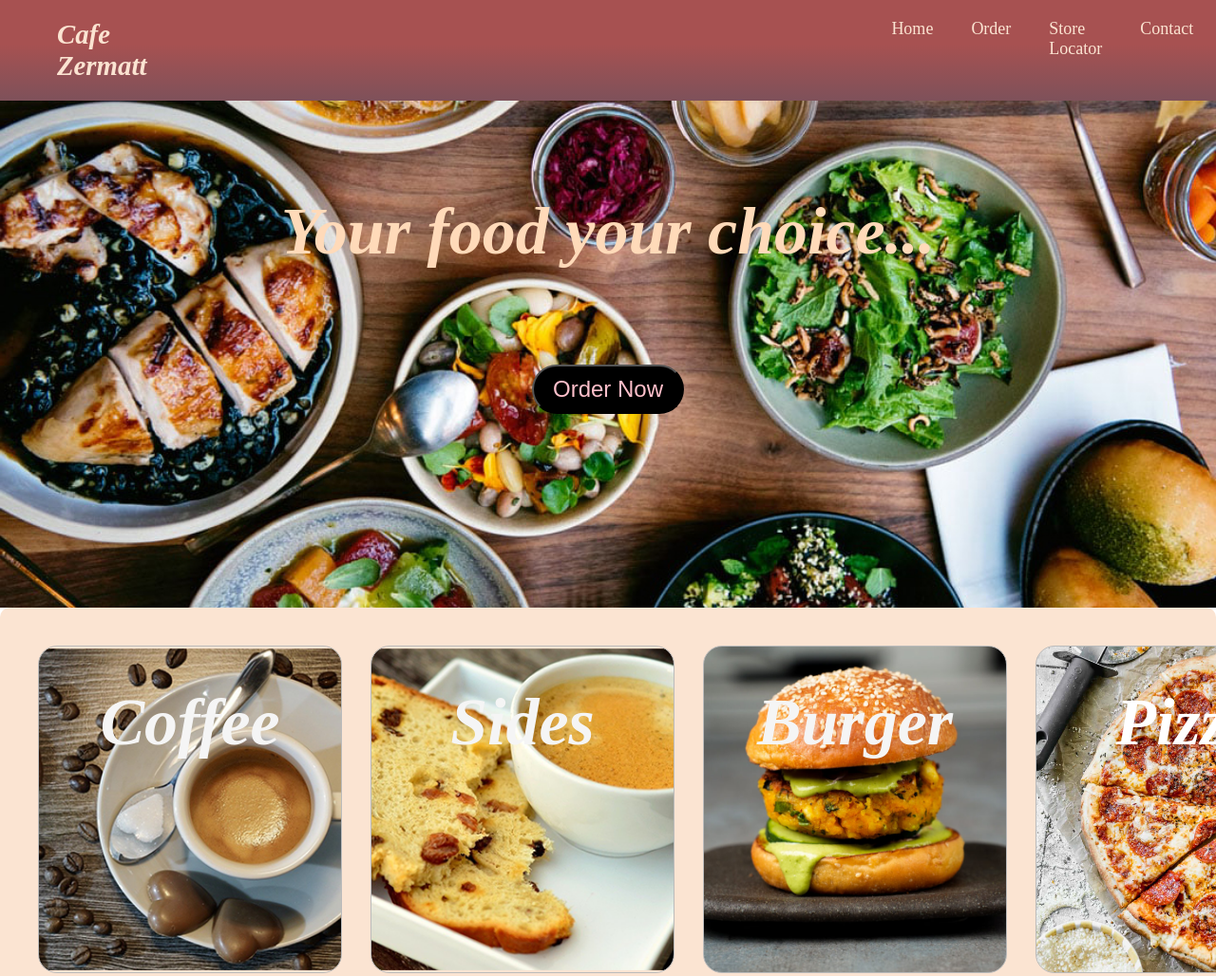
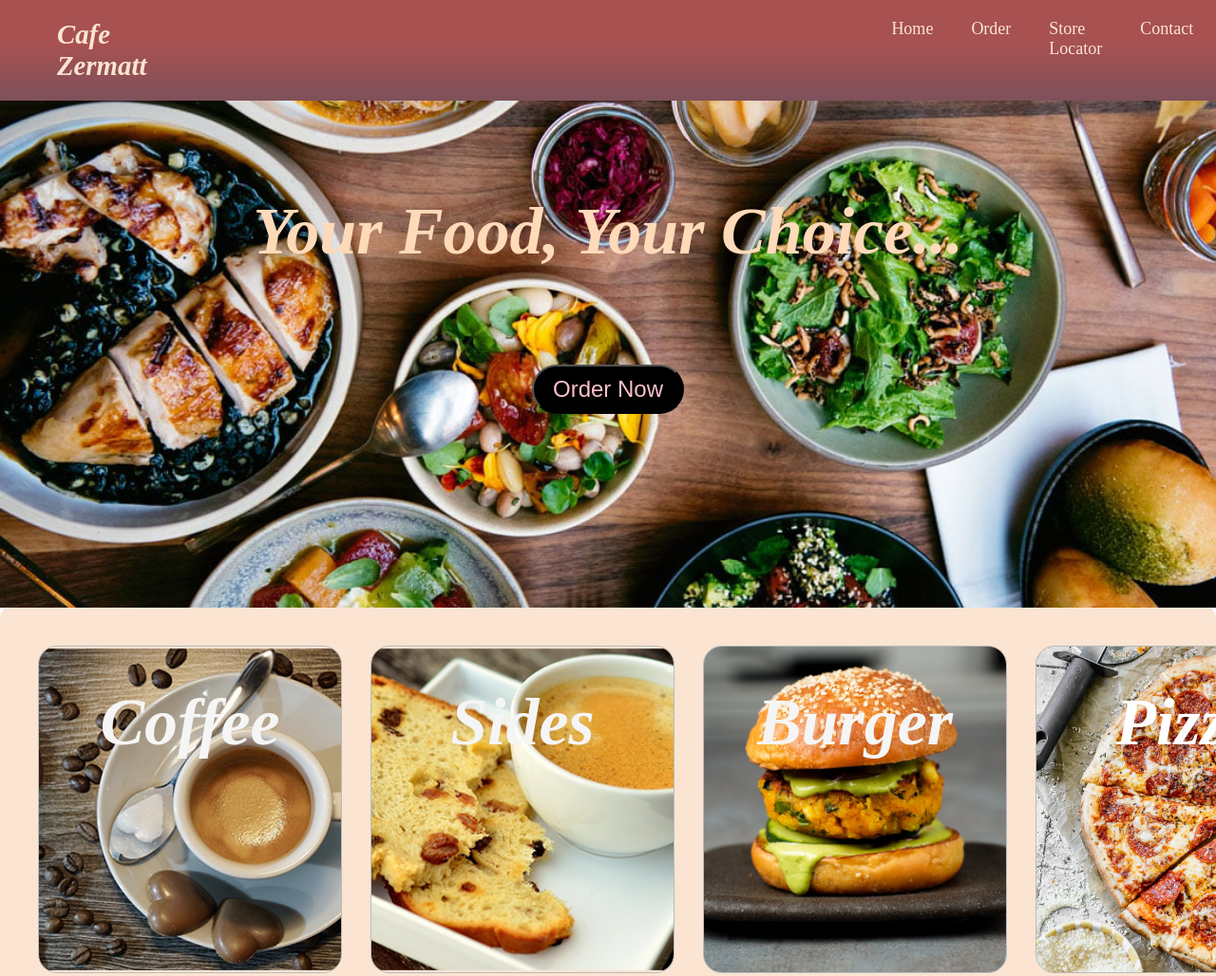
Before and after one commit to jaisharmanic/Full-STACK1, a plain HTML site: page New Full Stack/index.html in a window 1280 px wide. Shown: the top 1028 px of the page at 95% size. Drawn offline with Linux system fonts and the light colour scheme.

Commit message:
Update index.html

```diff
--- a/New Full Stack/index.html
+++ b/New Full Stack/index.html
@@ -20,7 +20,7 @@
     </nav>
     <div class="zone bravo Cover">
         <div class="details">
-            Your food your choice...
+            Your Food, Your Choice...
         </div>
 
         <button class="btn">
```
